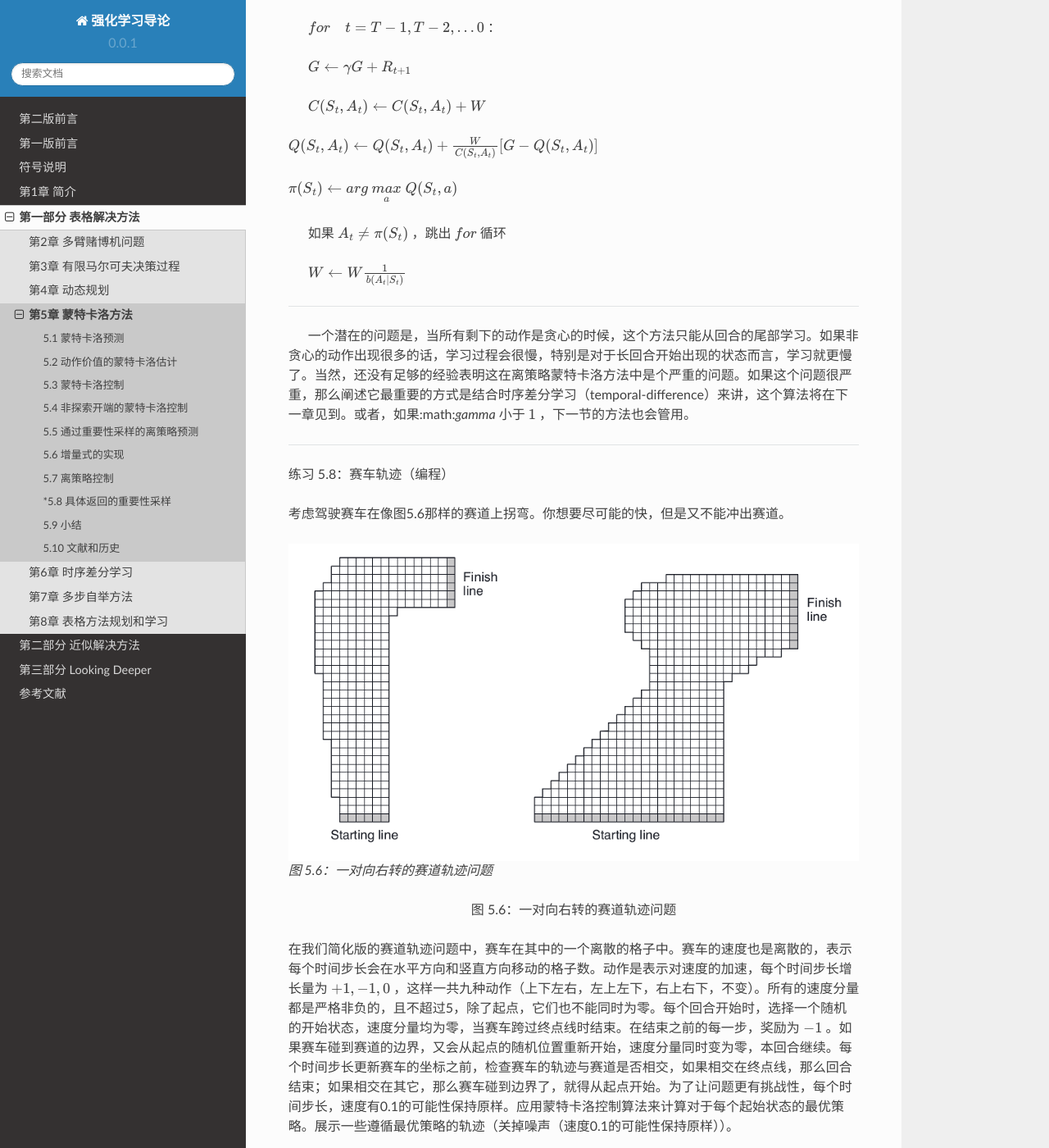
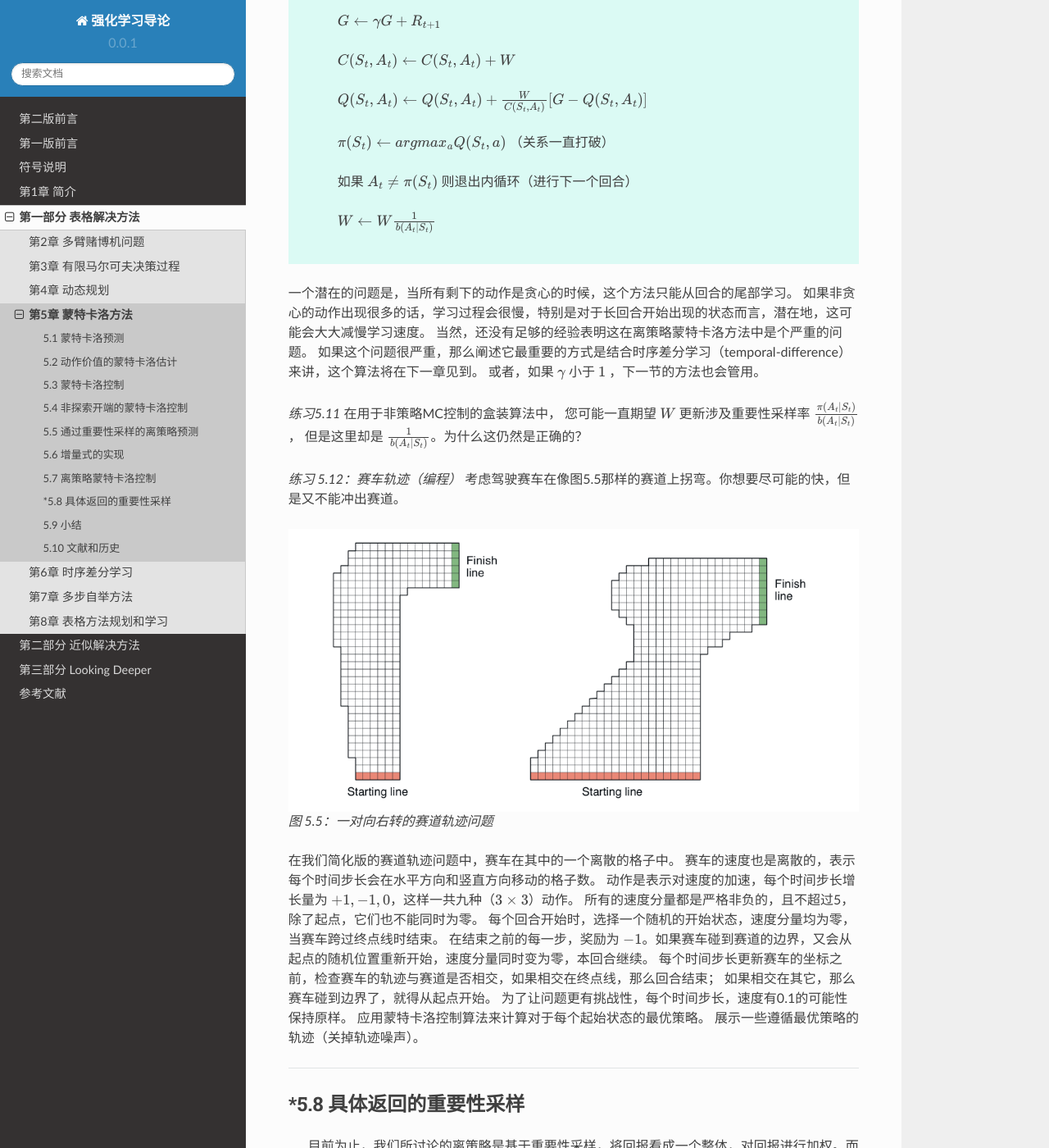
Before and after one commit to qiwihui/reinforcement-learning-an-introduction-chinese, a Sphinx documentation site: the page built from source/partI/chapter5/monte_carlo_methods.rst, in a window 1280 px wide and 1400 px high, scrolled down 18992 px. Shown: the whole window at 82% size. Built offline with Sphinx 7.4.7 and the Read the Docs theme 2.0.0, drawn with Linux system fonts in a browser that asks for light colours; cross-references to code outside the pages are shown as plain code; some of the changed text lies outside the part shown.

Commit message:
docs: 5.7 离策略蒙特卡洛控制

```diff
--- a/source/partI/chapter5/monte_carlo_methods.rst
+++ b/source/partI/chapter5/monte_carlo_methods.rst
@@ -742,7 +742,7 @@ Carlo ES，即 Monte Carlo with Exploring Starts）。
 
         :math:`b \leftarrow` 任何覆盖 :math:`\pi` 的策略
 
-        使用策略 :math:`b` 生成回合：:math:`S_0, A_0, R_1, \dots ,S_{T-1},A_{T-1}, R_T`
+        使用策略 :math:`b` 生成一个回合：:math:`S_0, A_0, R_1, \dots ,S_{T-1},A_{T-1}, R_T`
 
         :math:`G \leftarrow 0`
 
@@ -760,82 +760,91 @@ Carlo ES，即 Monte Carlo with Exploring Starts）。
             :math:`W \leftarrow W \frac{\pi(A_t|S_t)}{b(A_t|S_t)}`
 
 
-5.7 离策略控制
---------------
+5.7 离策略蒙特卡洛控制
+-----------------------
 
-  现在我们开始展示一个例子，关于本书的第二类学习控制方法：离策略方法。前面讲到，在策略的显著特点是，它在估计策略值的同时也用于控制。而离策略方法中，这两个功能是分开的。用于产生行为的策略，即称作*行为* 策略，事实上与要评估和提升的策略，即 *目标* 策略，是无关的。这样分开的好处是，目标策略可以使确定性的（即，贪心），同时行为策略能持续访问所有的动作。
+现在我们开始展示一个例子，关于本书的第二类学习控制方法：离策略方法。
+前面讲到，在策略的显著特点是，它在估计策略值的同时也用于控制。而离策略方法中，这两个功能是分开的。
+用于产生行为的策略，即称作 *行为* 策略，事实上与要评估和提升的策略，即 *目标* 策略，是无关的。
+这样分开的好处是，目标策略可以是确定性的（即，贪心的），同时行为策略能持续访问所有的动作。
 
-  离策略蒙特卡洛控制方法（Off-policy Monte Carlo control
-methods）使用上两节讲过的一种技术。它们跟随行为策略的同时，学习和提升目标策略。这些技术需要行为策略选择所有动作的概率是非零的，这些动作可能会被目标策略（收敛的）选择到。为了探索所有的可能，我们需要行为策略是软（soft）的（即，在所有状态下，策略选择所有动作的概率是非零的）。
+离策略蒙特卡洛控制方法使用上两节讲过的一种技术。它们跟随行为策略的同时，学习和提升目标策略。
+这些技术需要行为策略选择所有动作的概率是非零的，这些动作可能会被目标策略选择到（覆盖）。
+为了探索所有的可能，我们需要行为策略是软（soft）的（即，在所有状态下，策略选择所有动作的概率是非零的）。
 
-  下一页的框里展示了一个离策略蒙特卡洛方法来估计:math:`\pi_{*}` 和 :math:`\pi_*` ，它是基于广义策略迭代（GPI）和加权重要性采样的。目标策略 :math:`\pi \approx \pi_*` 是对于 :math:`Q` 的贪心策略， :math:`Q` 是 :math:`q_\pi` 的估计。行为策略 :math:`b` 可以是任何的策略，但是为了保证 :math:`\pi` 能收敛到最优策略，对每对状态动作对，都需要收集无限次的回报。这一点可以通过选择 :math:`b` 是 :math:`\epsilon-soft` 来保证。即使动作是由另一个策略 :math:`b` 选择的，且策略 :math:`b` 可能在回合之间甚至回合中改变，策略 :math:`\pi` 也能收敛到最优。
+下边的框里展示了一个离策略蒙特卡洛方法来估计 :math:`\pi_{*}` 和 :math:`q_*`，
+它是基于广义策略迭代（GPI）和加权重要性采样的。
+目标策略 :math:`\pi \approx \pi_*` 是对于 :math:`Q` 的贪心策略，
+:math:`Q` 是 :math:`q_\pi` 的估计。
+行为策略 :math:`b` 可以是任何的策略，但是为了保证 :math:`\pi` 能收敛到最优策略，
+对每对状态动作对，都需要收集无限次的回报。
+这一点可以通过选择 :math:`b` 是 :math:`\epsilon-soft` 来保证。
+即使动作是由另一个软策略 :math:`b` 选择的，且策略 :math:`b` 可能在回合之间甚至回合中改变，
+策略 :math:`\pi` 也能在所有遇到的状态收敛到最优。
 
---------------
+.. admonition:: 离策略MC控制，估计 :math:`\pi \approx \pi_*`
+    :class: important
 
-离策略每次访问 MC 控制（返回 :math:`\pi \approx \pi_*` ）
+    初始化，对所有 :math:`s \in \mathcal S`，:math:`a \in \mathcal{A}(s)`：
 
---------------
+        :math:`Q(s,a) \in \mathbb{R}` （随机值）
 
-初始化，对于所有的 :math:`s \in \mathcal S, a \in \mathcal A(s)` ：
+        :math:`C(s,a) \leftarrow 0`
 
- $Q(s,a) :raw-latex:`\leftarrow `$ 随机数
+        :math:`\pi(s) \leftarrow argmax_a Q(s,a)` （关系一直打破）
 
- :math:`C(s,a) \leftarrow 0`
+    一直循环（对每一个回合）：
 
- :math:`\pi(s) \leftarrow` 对 :math:`Q` 而言贪心的确定性策略
+        :math:`b \leftarrow` 任何软策略
 
-一直循环：
+        使用策略 :math:`b` 生成一个回合：:math:`S_0, A_0, R_1, \dots ,S_{T-1},A_{T-1}, R_T`
 
- 用任意soft策略 :math:`b` 生成一个回合：
+        :math:`G \leftarrow 0`
 
- :math:`S_0, A_0, R_1,..., S_{T-1}, A_{T-1}, R_T, S_T`
+        :math:`W \leftarrow 1`
 
- :math:`G \leftarrow 0`
+        对回合的每一步循环，:math:`t= T-1, T-2, \dots, 0`：
 
- :math:`W \leftarrow 1`
+            :math:`G \leftarrow \gamma G + R_{t+1}`
 
- :math:`for \quad t= T-1, T-2,... 0` ：
+            :math:`C(S_t,A_t) \leftarrow C(S_t,A_t) +W`
 
- :math:`G \leftarrow \gamma G + R_{t+1}`
+            :math:`Q(S_t,A_t) \leftarrow Q(S_t,A_t) +
+            \frac{W}{C(S_t,A_t)}[G - Q(S_t,A_t)]`
 
- :math:`C(S_t,A_t) \leftarrow C(S_t,A_t) + W`
+            :math:`\pi(S_t) \leftarrow argmax_a Q(S_t,a)` （关系一直打破）
 
+            如果 :math:`A_t \ne \pi(S_t)` 则退出内循环（进行下一个回合）
 
-:math:`Q(S_t,A_t) \leftarrow Q(S_t,A_t) + \frac{W}{C(S_t,A_t)} [G - Q(S_t,A_t)]`
+            :math:`W \leftarrow W \frac{1}{b(A_t|S_t)}`
 
+一个潜在的问题是，当所有剩下的动作是贪心的时候，这个方法只能从回合的尾部学习。
+如果非贪心的动作出现很多的话，学习过程会很慢，特别是对于长回合开始出现的状态而言，潜在地，这可能会大大减慢学习速度。
+当然，还没有足够的经验表明这在离策略蒙特卡洛方法中是个严重的问题。
+如果这个问题很严重，那么阐述它最重要的方式是结合时序差分学习（temporal-difference）来讲，这个算法将在下一章见到。
+或者，如果 :math:`\gamma` 小于 :math:`1` ，下一节的方法也会管用。
 
-:math:`\pi(S_t) \leftarrow arg \space \underset{a}{max} \space Q(S_t,a)`
+*练习5.11* 在用于非策略MC控制的盒装算法中，
+您可能一直期望 :math:`W` 更新涉及重要性采样率 :math:`\frac{\pi(A_t|S_t)}{b(A_t|S_t)}`，
+但是这里却是 :math:`\frac{1}{b(A_t|S_t)}`。为什么这仍然是正确的？
 
- 如果 :math:`A_t \neq \pi(S_t)` ，跳出 :math:`for` 循环
+*练习 5.12：赛车轨迹（编程）* 考虑驾驶赛车在像图5.5那样的赛道上拐弯。你想要尽可能的快，但是又不能冲出赛道。
 
- :math:`W \leftarrow W\frac{1}{b(A_t|S_t)}`
+.. figure:: images/figure-5.5.png
 
---------------
+   图 5.5：一对向右转的赛道轨迹问题
 
-  一个潜在的问题是，当所有剩下的动作是贪心的时候，这个方法只能从回合的尾部学习。如果非贪心的动作出现很多的话，学习过程会很慢，特别是对于长回合开始出现的状态而言，学习就更慢了。当然，还没有足够的经验表明这在离策略蒙特卡洛方法中是个严重的问题。如果这个问题很严重，那么阐述它最重要的方式是结合时序差分学习（temporal-difference）来讲，这个算法将在下一章见到。或者，如果:math:`\gamma` 小于 :math:`1` ，下一节的方法也会管用。
-
---------------
-
-练习 5.8：赛车轨迹（编程）
-
-考虑驾驶赛车在像图5.6那样的赛道上拐弯。你想要尽可能的快，但是又不能冲出赛道。
-
-.. figure:: images/figure-5.6.png
-   :alt: 图 5.6：一对向右转的赛道轨迹问题
-
-   图 5.6：一对向右转的赛道轨迹问题
-
-.. raw:: html
-
-   <center>
-
-图 5.6：一对向右转的赛道轨迹问题
-
-.. raw:: html
-
-   </center>
-
-在我们简化版的赛道轨迹问题中，赛车在其中的一个离散的格子中。赛车的速度也是离散的，表示每个时间步长会在水平方向和竖直方向移动的格子数。动作是表示对速度的加速，每个时间步长增长量为 :math:`+1,-1,0` ，这样一共九种动作（上下左右，左上左下，右上右下，不变）。所有的速度分量都是严格非负的，且不超过5，除了起点，它们也不能同时为零。每个回合开始时，选择一个随机的开始状态，速度分量均为零，当赛车跨过终点线时结束。在结束之前的每一步，奖励为 :math:`-1` 。如果赛车碰到赛道的边界，又会从起点的随机位置重新开始，速度分量同时变为零，本回合继续。每个时间步长更新赛车的坐标之前，检查赛车的轨迹与赛道是否相交，如果相交在终点线，那么回合结束；如果相交在其它，那么赛车碰到边界了，就得从起点开始。为了让问题更有挑战性，每个时间步长，速度有0.1的可能性保持原样。应用蒙特卡洛控制算法来计算对于每个起始状态的最优策略。展示一些遵循最优策略的轨迹（关掉噪声（速度0.1的可能性保持原样））。
+在我们简化版的赛道轨迹问题中，赛车在其中的一个离散的格子中。
+赛车的速度也是离散的，表示每个时间步长会在水平方向和竖直方向移动的格子数。
+动作是表示对速度的加速，每个时间步长增长量为 :math:`+1,-1,0`，这样一共九种（:math:`3 \times 3`）动作。
+所有的速度分量都是严格非负的，且不超过5，除了起点，它们也不能同时为零。
+每个回合开始时，选择一个随机的开始状态，速度分量均为零，当赛车跨过终点线时结束。
+在结束之前的每一步，奖励为 :math:`-1`。如果赛车碰到赛道的边界，又会从起点的随机位置重新开始，速度分量同时变为零，本回合继续。
+每个时间步长更新赛车的坐标之前，检查赛车的轨迹与赛道是否相交，如果相交在终点线，那么回合结束；
+如果相交在其它，那么赛车碰到边界了，就得从起点开始。
+为了让问题更有挑战性，每个时间步长，速度有0.1的可能性保持原样。
+应用蒙特卡洛控制算法来计算对于每个起始状态的最优策略。
+展示一些遵循最优策略的轨迹（关掉轨迹噪声）。
 
 --------------
 
@@ -884,17 +893,17 @@ partial returns）* ：
    \tag{5.8}
 
 像式5.5那样，定义一个加权重要性采样估计器，如下 $$ V(s)
-:raw-latex:`\doteq `:raw-latex:`\frac{\sum_{t \in \mathcal J(s)}
+`\doteq `\frac{\sum_{t \in \mathcal J(s)}
 \left(
 (1-\gamma) \sum_{h=t+1}^{T(t)-1} \gamma^{h-t-1} \rho_t^h \overline{G}_t^h + \gamma^{T(t)-t-1} \rho_t^{T(t)} \overline{G}_t^{T(t)}
 \right)}`
 
-{:raw-latex:`\sum` *{t :raw-latex:`\in `:raw-latex:`\mathcal `J(s)}
-:raw-latex:`\left`( (1-:raw-latex:`\gamma`)
-:raw-latex:`\sum`* {h=t+1}^{T(t)-1} :raw-latex:`\gamma`^{h-t-1}
-:raw-latex:`\rho`\_t^h + :raw-latex:`\gamma`^{T(t)-t-1}
-:raw-latex:`\rho`\_t^{T(t)} :raw-latex:`\right`)},
-:raw-latex:`\tag{5.9}` $$
+{`\sum` *{t `\in ``\mathcal `J(s)}
+`\left`( (1-`\gamma`)
+`\sum`* {h=t+1}^{T(t)-1} `\gamma`^{h-t-1}
+`\rho`\_t^h + `\gamma`^{T(t)-t-1}
+`\rho`\_t^{T(t)} `\right`)},
+`\tag{5.9}`
 我们称上述两种估计器 *折扣意识（discounting-aware）* 重要性采样估计器。它们考虑了折扣率，且如果 :math:`\gamma = 1` 时没有影响（与5.5节离策略估计器一样）。
 
   还有一种方法，奖励的和这样的结构可以考虑在离策略重要性采样里。这样的方法可以减少方差，即使没有折扣的情况也是如此（即，:math:`\gamma = 1` ）。在离策略估计器5.4和5.5中，和中的每个元素本身也是和：
@@ -999,7 +1008,6 @@ sampling）* 是使用加权的平均。原始重要性采样是无偏估计，
 
   这一章的蒙特卡洛方法与上一章的动态规划方法有两个主要的不同点。首先，它们对样本经验进行操作，因此可以不用模型，直接进行学习。其次，他们没有bootstrap。就是说，他们不依赖其他的价值估计来更新自己的价值估计。这两点不同并非紧密联系，可以分开谈论。下一章，我们将会考虑一种方法，它可以像蒙特卡洛那样从经验中学习，也可以像动态规划那样使用bootstrap。
 
---------------
 
 5.10 文献和历史
 ---------------
```
Also changed, not shown: source/partI/chapter5/images/figure-5.5.png (added), source/partI/chapter5/images/figure-5.6.png (deleted).
